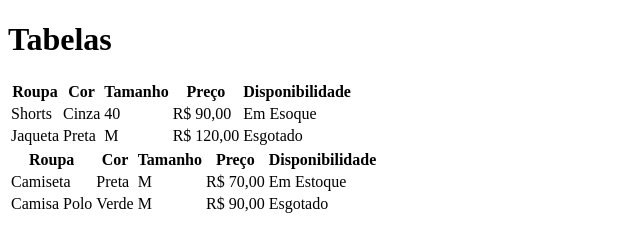
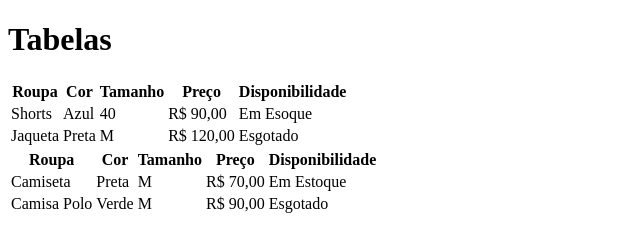
Before and after one commit to ManoelGustavoJ/Aula-tabelas, a plain HTML site: page index.html in a window 1280 px wide. Shown: the full height of the page, 0-640 px from the left. Drawn offline with Linux system fonts and the light colour scheme.

Commit message:
trocada a cor do shorts de cinza para azul

```diff
--- a/index.html
+++ b/index.html
@@ -20,7 +20,7 @@
         </tr>
         <tr>
             <td>Shorts</td>
-            <td>Cinza</td>
+            <td>Azul</td>
             <td>40</td>
             <td>R$ 90,00</td>
             <td>Em Esoque</td>
```
